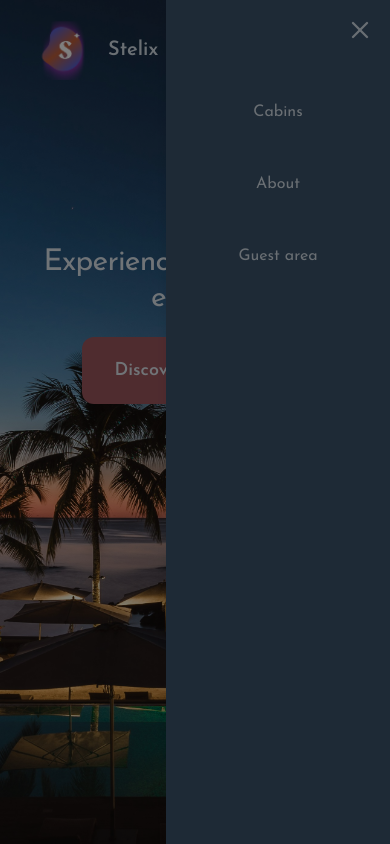
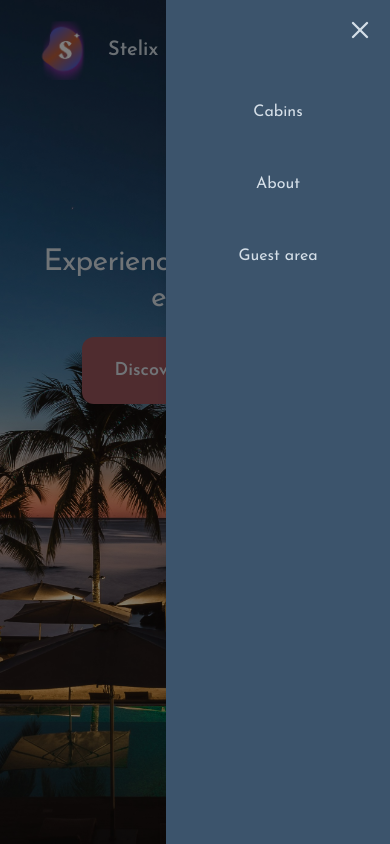
Before and after one commit to MatinT-SA/stelix-website, a Next.js app: page / in a window 390 px wide. Both pictures are taken after a click on the button "Toggle navigation menu". Built offline with nearby package versions, Linux system fonts and the light colour scheme.

Commit message:
responsiveness - all devices for home page

```diff
--- a/app/_components/MobileSlideInMenu.js
+++ b/app/_components/MobileSlideInMenu.js
@@ -10,16 +10,13 @@ export default function MobileSlideInMenu({ isOpen, onClose, session }) {
         isOpen ? "visible opacity-100" : "invisible opacity-0"
       }`}
     >
-      {/* Backdrop */}
       <div className="absolute z-40 inset-0 bg-black/50" onClick={onClose} />
 
-      {/* Slide-in Panel */}
       <div
-        className={`absolute top-0 right-0 h-full w-56 bg-primary-700 shadow-lg transform transition-transform duration-300 flex flex-col ${
+        className={`absolute top-0 right-0 h-full z-50 w-56 bg-primary-700 shadow-lg transform transition-transform duration-300 flex flex-col ${
           isOpen ? "translate-x-0" : "translate-x-full"
         }`}
       >
-        {/* Close Icon */}
         <div className="flex justify-end p-4">
           <button
             onClick={onClose}
@@ -30,7 +27,6 @@ export default function MobileSlideInMenu({ isOpen, onClose, session }) {
           </button>
         </div>
 
-        {/* Menu Items Centered */}
         <div className="flex-1 flex flex-col items-center justify-start mt-10 gap-6 space-y-6 text-primary-100">
           <Link
             href="/cabins"
```
